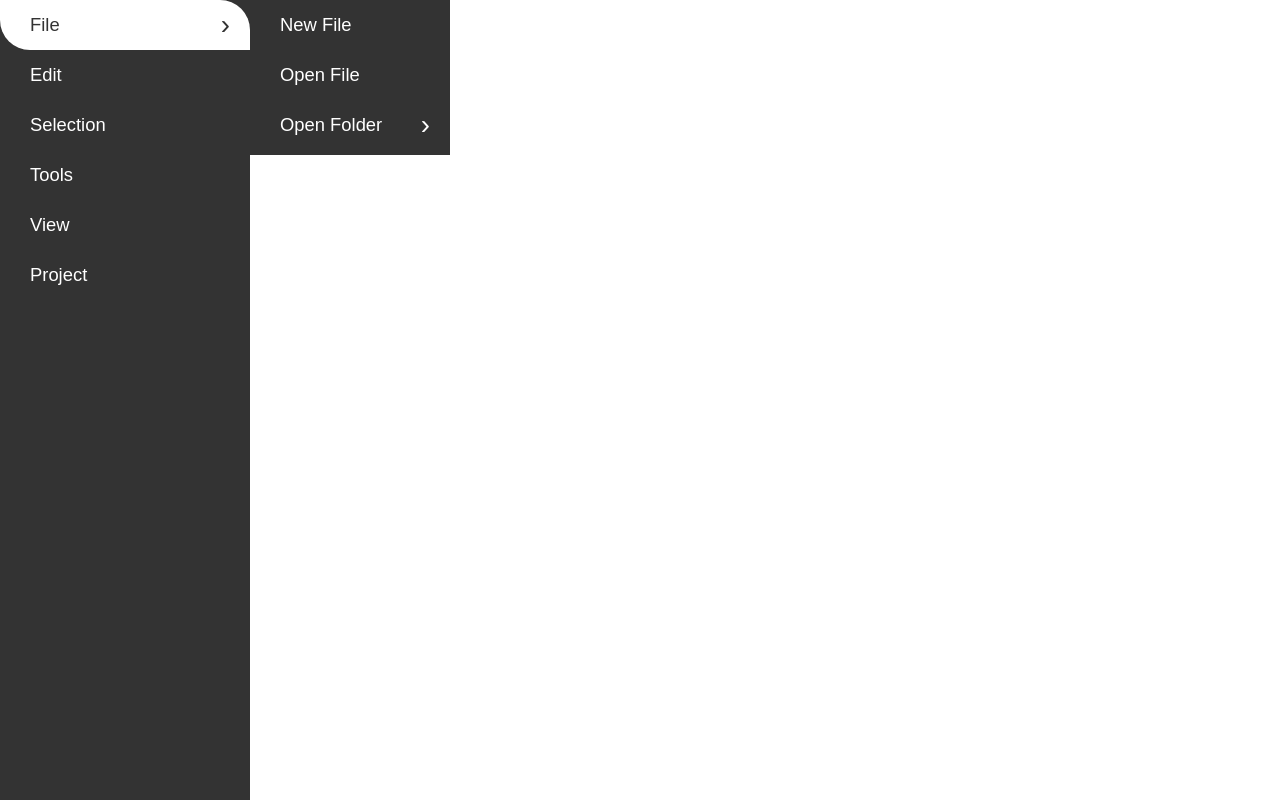
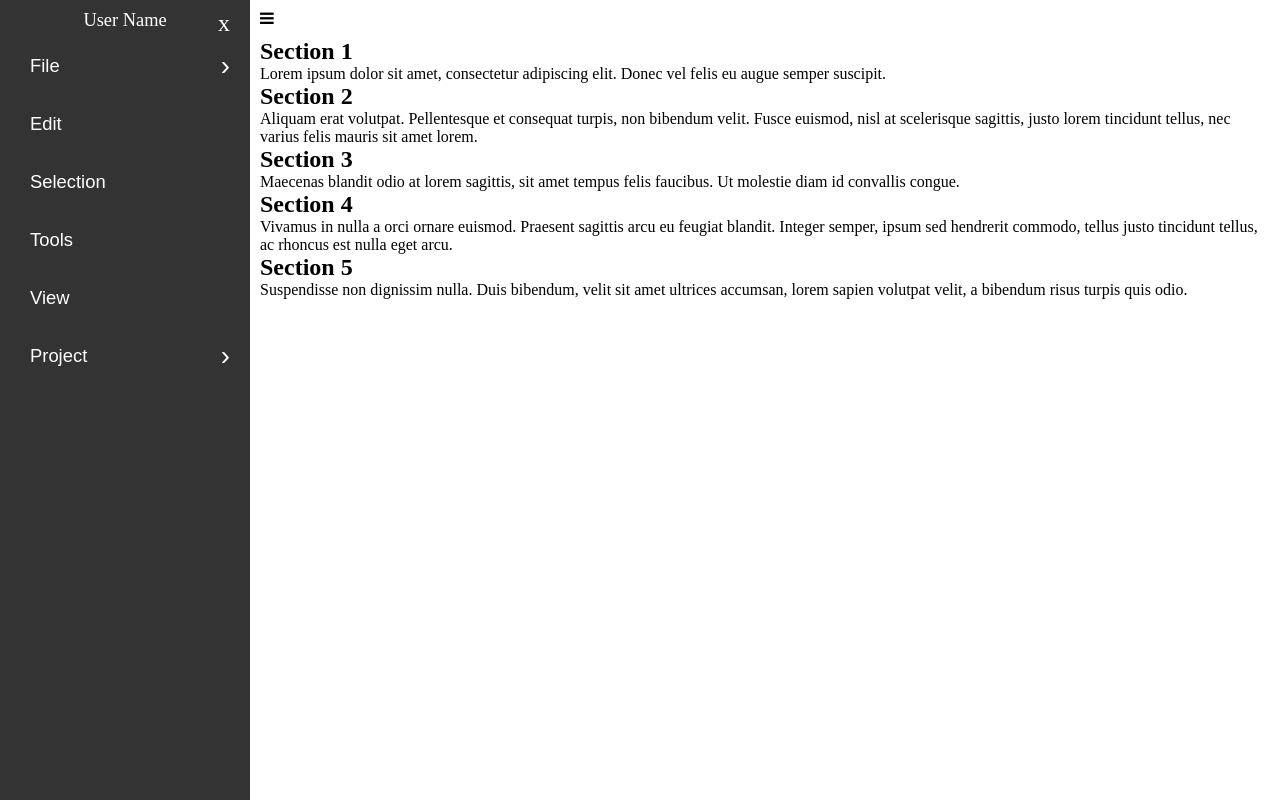
Before and after one commit to AudumbarKhare/HTML-CSS-JAVASCRIPT, a plain HTML site: page side-navbar/index.html in a window 1280 px wide. Drawn offline with Linux system fonts and the light colour scheme.

Commit message:
add script.js file and done some changes in html and change the over effect on sidebar item

```diff
--- a/side-navbar/index.html
+++ b/side-navbar/index.html
@@ -7,12 +7,17 @@
     <meta name="viewport" content="width=device-width, initial-scale=1.0">
     <title>sidebar</title>
     <link rel="stylesheet" href="./style.css">
+    <link rel="stylesheet" href="https://cdnjs.cloudflare.com/ajax/libs/font-awesome/4.7.0/css/font-awesome.min.css">
 </head>
 
 <body>
-    <nav>
-        <ul>
-            <li class="dropdown"><a href="#">file <span>&rsaquo;</span></a>
+
+
+    <nav id="sidebar" class="sidebar">
+        <ul class="side-navbar" id="side-navbar">
+            <p class="user-name"><a href="#">User Name </a><span id="side-navbar-icon" class="btn-close">x</span></p>
+            <li class="dropdown side-navbar-item">
+                <a class="side-navbar-link" href="#">file <span id="side-navbar-icon">&rsaquo;</span></a>
                 <ul>
                     <li><a href="#">new file</a></li>
                     <li><a href="#">open file</a></li>
@@ -26,11 +31,20 @@
                 </ul>
 
             </li>
-            <li><a href="#">edit</a></li>
-            <li><a href="#">selection</a></li>
-            <li><a href="#">tools</a></li>
-            <li><a href="#">view</a></li>
-            <li class="dropdown"><a href="#">project</a>
+            <li class="side-navbar-item">
+                <a class="side-navbar-link" href="#">edit</a>
+            </li>
+            <li class="side-navbar-item">
+                <a class="side-navbar-link" href="#">selection</a>
+            </li>
+            <li class="side-navbar-item">
+                <a class="side-navbar-link" href="#">tools</a>
+            </li>
+            <li class="side-navbar-item">
+                <a href="#" class="side-navbar-link">view</a>
+            </li>
+            <li class="side-navbar-item dropdown">
+                <a href="#" class="side-navbar-link">project <span id="side-navbar-icon">&rsaquo;</span></a>
                 <ul>
                     <li><a href="#">new project</a></li>
                     <li><a href="#">open project</a></li>
@@ -39,6 +53,34 @@
             </li>
         </ul>
     </nav>
+    <div class="main" id="main">
+        <span id="btn-open">
+            <i class="fa fa-bars" aria-hidden="true"></i>
+        </span>
+        <div class="main-content">
+            <div id="section1">
+                <h2>Section 1</h2>
+                <p>Lorem ipsum dolor sit amet, consectetur adipiscing elit. Donec vel felis eu augue semper suscipit.</p>
+            </div>
+            <div id="section2">
+                <h2>Section 2</h2>
+                <p>Aliquam erat volutpat. Pellentesque et consequat turpis, non bibendum velit. Fusce euismod, nisl at scelerisque sagittis, justo lorem tincidunt tellus, nec varius felis mauris sit amet lorem.</p>
+            </div>
+            <div id="section3">
+                <h2>Section 3</h2>
+                <p>Maecenas blandit odio at lorem sagittis, sit amet tempus felis faucibus. Ut molestie diam id convallis congue.</p>
+            </div>
+            <div id="section4">
+                <h2>Section 4</h2>
+                <p>Vivamus in nulla a orci ornare euismod. Praesent sagittis arcu eu feugiat blandit. Integer semper, ipsum sed hendrerit commodo, tellus justo tincidunt tellus, ac rhoncus est nulla eget arcu.</p>
+            </div>
+            <div id="section5">
+                <h2>Section 5</h2>
+                <p>Suspendisse non dignissim nulla. Duis bibendum, velit sit amet ultrices accumsan, lorem sapien volutpat velit, a bibendum risus turpis quis odio.</p>
+            </div>
+        </div>
+
+    </div>
 </body>
-
+<script src="./script.js"></script>
 </html>
--- /dev/null
+++ b/side-navbar/script.js
@@ -0,0 +1,24 @@
+const sidebar = document.getElementById('sidebar');
+const btnClose = document.querySelector('.btn-close');
+const btnOpen = document.getElementById('btn-open');
+const main = document.getElementById('main');
+var isopen = true;
+
+main.style.marginLeft = "250px";
+console.log(btnClose);
+btnClose.addEventListener('click', () => {
+    sidebar.style.display = 'none';
+    main.style.marginLeft = "0";
+});
+
+btnOpen.addEventListener('click', () => {
+    isopen = !isopen;
+    if (isopen) {
+        sidebar.style.display = 'block';
+        main.style.marginLeft = "250px";
+    } else {
+        sidebar.style.display = 'none';
+        main.style.marginLeft = "0";
+    }
+
+})
--- a/side-navbar/style.css
+++ b/side-navbar/style.css
@@ -9,81 +9,141 @@ body {
     height: 100%;
 }
 
-nav {
+#btn-open {
+    display: inline-block;
+    position: relative;
+    cursor: pointer;
+    padding: 10px;
+}
+
+.main-content {
+    padding: 0 10px;
+}
+
+.sidebar {
     width: 250px;
     position: absolute;
     top: 0;
     bottom: 0;
     background-color: #333;
+    display: block;
     /* border-radius: 10px; */
     box-shadow: 5px 7px 10px tgba(0, 0, 0, .5);
 }
 
-nav ul {
+.sidebar .user-name {
+    padding: 10px 30px;
+    color: #fff;
+    display: flex;
+    justify-content: center;
+    align-content: center;
+}
+
+.sidebar .user-name a {
+    text-decoration: none;
+    color: #fff;
+    font-size: 1.15em;
+}
+
+.sidebar .user-name #side-navbar-icon {
+    cursor: pointer;
+}
+
+.sidebar .side-navbar {
     position: relative;
     list-style-type: none;
 }
+.side-navbar .side-navbar-item{
+    position: relative;
+    color: white;
+}
 
-nav ul li a {
+.side-navbar .side-navbar-item:not(:last-child) {
+    margin-bottom: .5rem;
+}
+
+
+.side-navbar .side-navbar-item::before {
+    content: "";
+    position: absolute;
+    top: 0;
+    left: 0;
+    height: 100%;
+    width: 3px;
+    background-color:#eb2f64;;
+    transform: scaleY(0);
+    /* transform-origin: bottom; */
+    transition: transform .2s,
+        width .4s cubic-bezier(1, 0, 0, 1) .2s;
+}
+
+.side-navbar .side-navbar-item:hover::before,
+.side-navbar .active::before {
+    transform: scaleY(1);
+    width: 100%;
+}
+.sidebar .side-navbar li a {
     display: flex;
     align-items: center;
     font-family: arial;
     font-size: 1.15em;
     text-decoration: none;
     text-transform: capitalize;
-    color: #fff;
+    color: #fff !important;
     padding: 10px 30px;
     height: 50px;
     transition: .5s ease;
+    position: relative;
 }
 
-nav ul li a:hover {
+/* .sidebar .side-navbar li a:hover {
     background-color: #fff;
     color: #333;
     border-radius: 0 30px;
-}
+} */
 
-nav ul ul {
+.sidebar .side-navbar ul {
     position: absolute;
     left: 250px;
     top: 0;
     display: none;
     width: 200px;
+    list-style-type: none;
     background-color: #333;
     border-right: 1px solid #fff;
     border: 5px;
     box-shadow: 2px 2px 10p rgba(0, 0, 0.1);
 }
 
-nav ul span {
+.sidebar .side-navbar #side-navbar-icon {
     position: absolute;
     right: 20px;
     font-size: 1.5em;
 }
 
-nav ul .dropdown {
+.sidebar .side-navbar .dropdown {
     position: relative;
 }
 
-nav ul .dropdown:hover>ul {
+.sidebar .side-navbar .dropdown:hover>ul {
     display: initial;
 }
 
-nav ul .dropdown_two{
+.sidebar .side-navbar .dropdown_two {
     padding-bottom: 5px;
 }
 
-nav ul .dropdown_two ul {
+.sidebar .side-navbar .dropdown_two ul {
     position: absolute;
     left: 200px;
     top: 0;
     padding-bottom: 5px;
 }
 
-nav ul .dropdown_two:hover ul {
+.sidebar .side-navbar .dropdown_two:hover ul {
     display: initial;
 }
 
-nav ul .open_folder ul {
+.sidebar .side-navbar .open_folder ul {
     top: 100px;
 }
```
